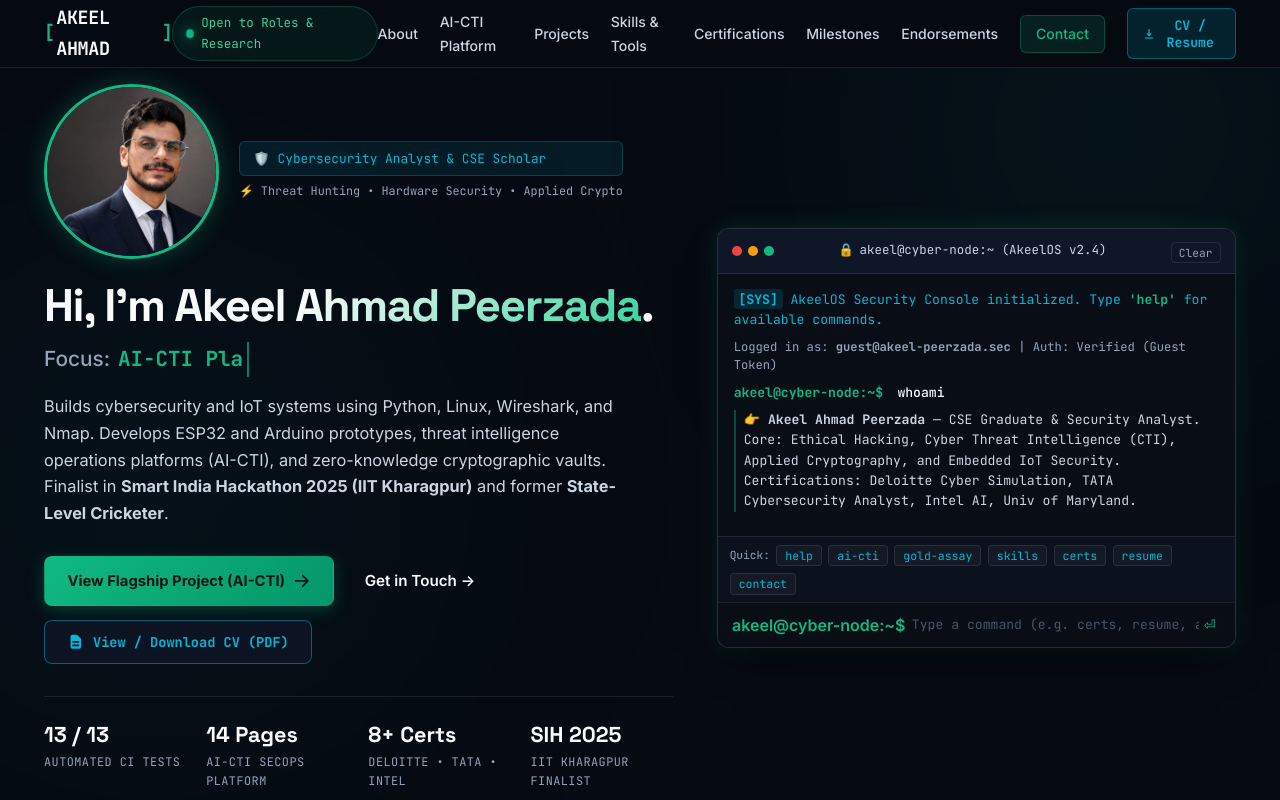
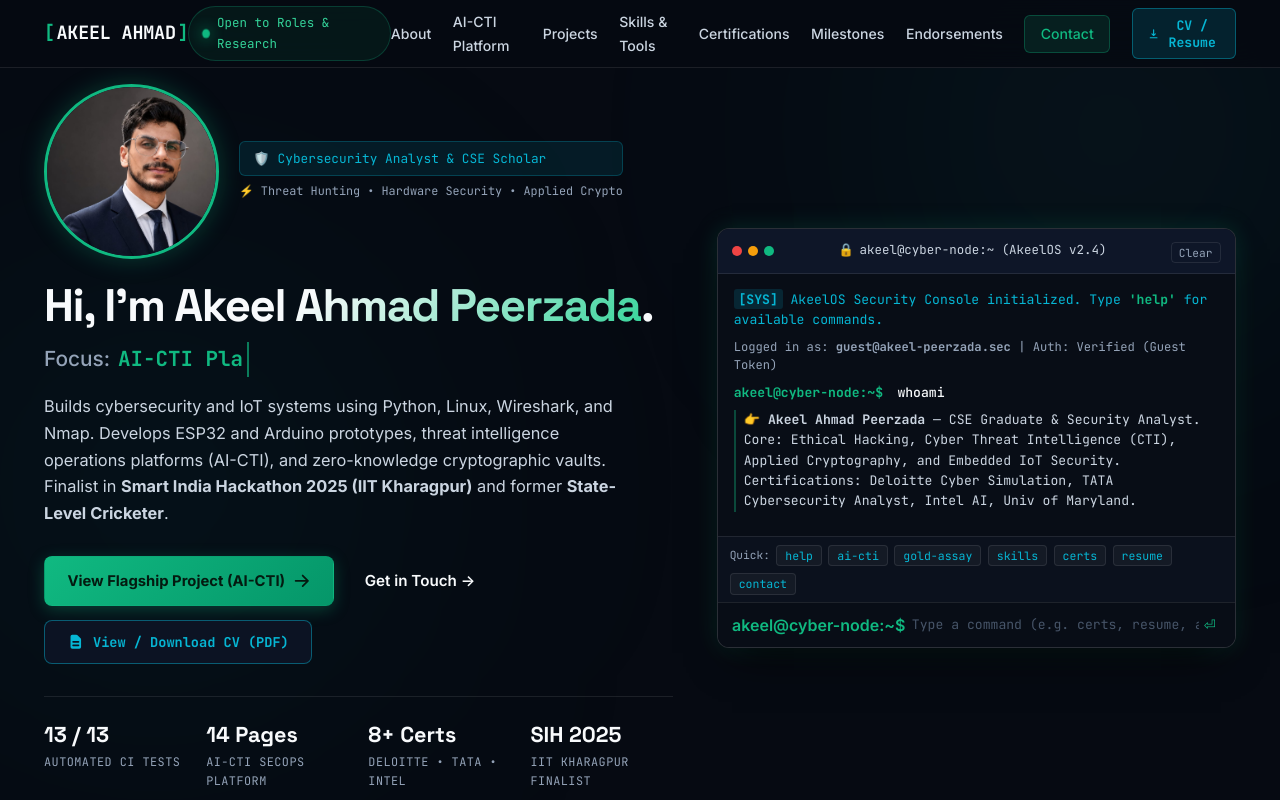
Before and after one commit to AKEEL-AHMAD/portfolio, a plain HTML site: page index.html in a window 1280 px wide. Shown: the top 800 px of the page. Drawn offline with Linux system fonts and the light colour scheme.

Commit message:
Ensure [AKEEL AHMAD] brand logo strictly displays on a single line

```diff
--- a/styles.css
+++ b/styles.css
@@ -276,10 +276,16 @@ body {
   font-weight: 700;
   color: var(--text-primary);
   text-decoration: none;
-  display: flex;
+  display: inline-flex;
   align-items: center;
   gap: 0.1rem;
-  letter-spacing: -0.02em;
+  letter-spacing: -0.01em;
+  white-space: nowrap;
+  flex-shrink: 0;
+}
+
+.brand-text {
+  white-space: nowrap;
 }
 
 .brand-bracket {
```
Also changed, not shown: index.html (+1 -5 lines).
